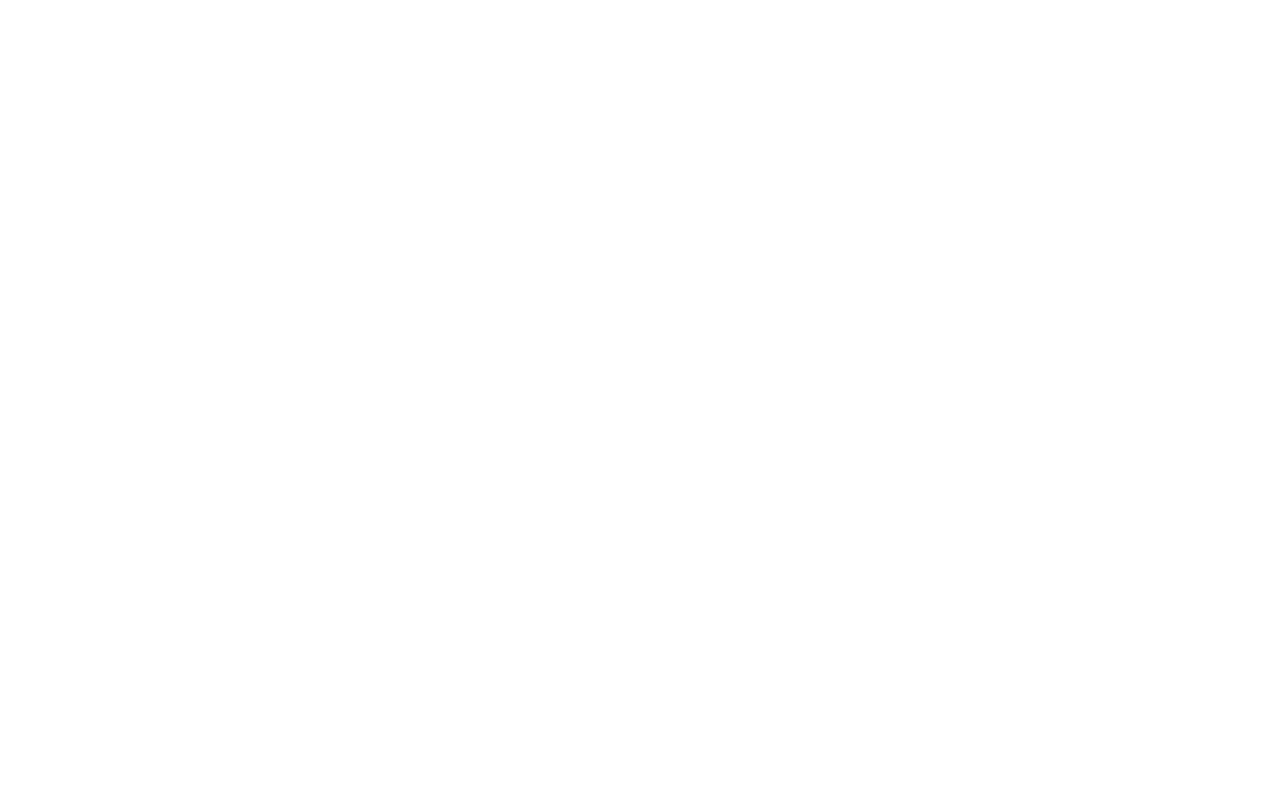
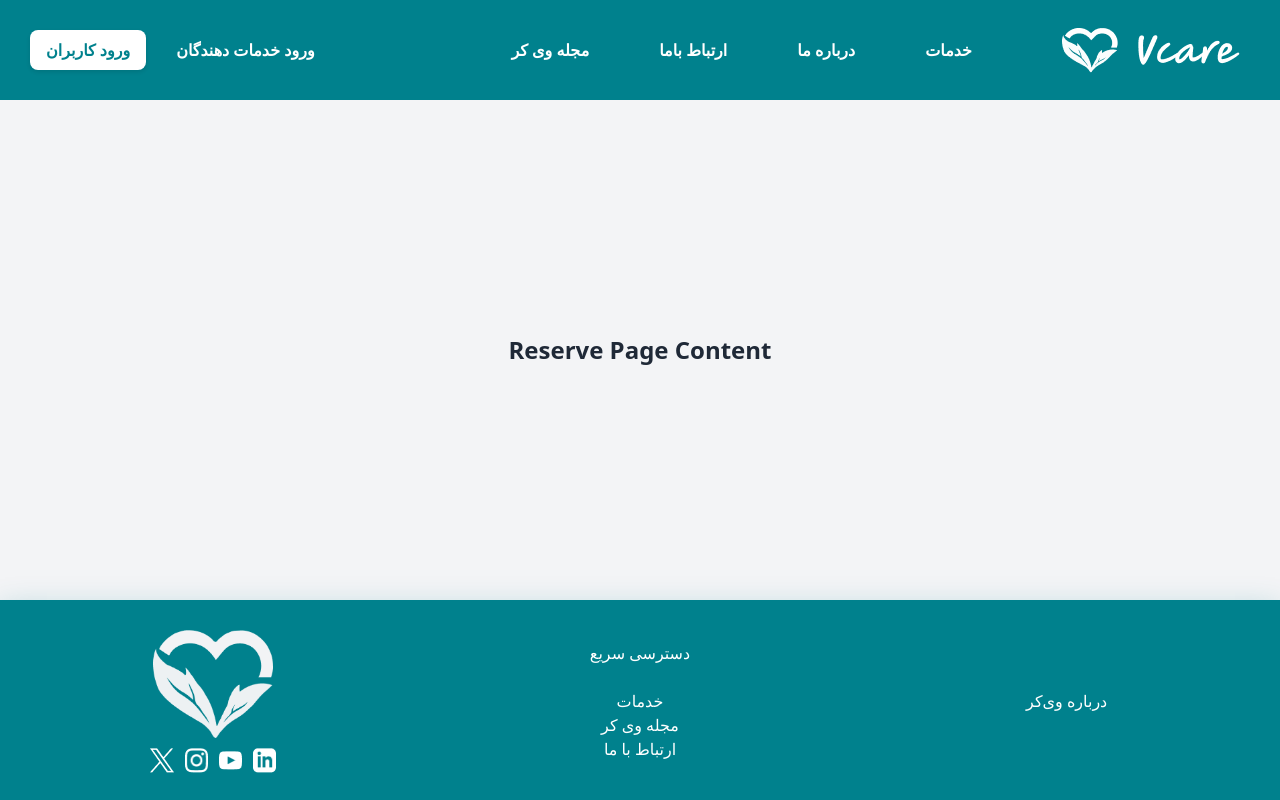
Before and after one commit to parsard/vcare-front, a React (Create React App) app: page /reserve in a window 1280 px wide. Before the commit this address had no page. Built offline with nearby package versions, Linux system fonts and the light colour scheme.

Commit message:
route for reservev page build

```diff
--- a/src/App.js
+++ b/src/App.js
@@ -18,6 +18,7 @@ import { validateToken } from "./slice/authSlice";
 import { useEffect } from "react";
 
 import { useDispatch } from "react-redux";
+import { Reserve } from "./Components/QuickAccess/Reserve";
 function App() {
   const dispatch = useDispatch();
 
@@ -31,11 +32,10 @@ function App() {
         {/* <Route index element={<div>Home Content</div>} /> */}
 
         {/* Route for Article Details */}
+        <Route path="/reserve" element={<Reserve />} />
         <Route path="/article/:id" element={<ArticleDetail />} />
-
       </Route>
     </Routes>
-
   );
 }
 
--- a/src/Components/QuickAccess/QuickAccess.jsx
+++ b/src/Components/QuickAccess/QuickAccess.jsx
@@ -3,14 +3,22 @@ import holder from "../../Assets/quick.svg";
 import Select from "react-select";
 import { color } from "framer-motion";
 import { useDispatch, useSelector } from "react-redux";
-import { fetchCities, fetchServices } from "../../slice/authSlice";
+import {
+  fetchCities,
+  fetchServices,
+  fetchServiceProviders,
+} from "../../slice/authSlice";
+import { useNavigate } from "react-router-dom";
 
 const QuickAccess = forwardRef((props, quickRef) => {
+  const navigate = useNavigate();
   const dispatch = useDispatch();
-  const { cities, services } = useSelector((state) => state.auth);
+  const { cities, services, providers } = useSelector((state) => state.auth);
+
+  const [selectedCity, setSelectedCity] = useState(null);
+  const [selectedService, setSelectedService] = useState(null);
 
   const [dropDownCity, setDropDownCity] = useState([]);
-
   const [dropDownServices, setDropDownServices] = useState([]);
 
   useEffect(() => {
@@ -42,6 +50,19 @@ const QuickAccess = forwardRef((props, quickRef) => {
     }
   }, [services]);
 
+  //onclick for reserve button
+
+  const handleReserveClick = () => {
+    console.log("Selected City:", selectedCity);
+    console.log("Selected Service:", selectedService);
+    if (selectedCity && selectedService) {
+      const city = selectedCity.label;
+      const service = selectedService.label;
+      navigate(`/reserve?city=${city}&service=${service}`);
+    } else {
+      alert("Please select city and service");
+    }
+  };
   const customStyles = {
     control: (base, state) => ({
       ...base,
@@ -138,6 +159,9 @@ const QuickAccess = forwardRef((props, quickRef) => {
                 placeholder="نوع خدمات را انتخاب کنید"
                 direction="rtl"
                 styles={customStyles}
+                onChange={(selectedOption) =>
+                  setSelectedService(selectedOption)
+                }
               />
             </div>
 
@@ -148,6 +172,7 @@ const QuickAccess = forwardRef((props, quickRef) => {
                 placeholder="شهر"
                 direction="rtl"
                 styles={customStyles}
+                onChange={(selectedOption) => setSelectedCity(selectedOption)}
               />
               <button
                 className="w-28 h-10 text-white font-normal"
@@ -157,7 +182,7 @@ const QuickAccess = forwardRef((props, quickRef) => {
                   border: "none",
                   marginTop: "20px",
                 }}
-                onClick={() => alert("Button clicked!")}
+                onClick={handleReserveClick}
               >
                 ثبت نوبت
               </button>
--- a/src/Components/QuickAccess/Reserve.jsx
+++ b/src/Components/QuickAccess/Reserve.jsx
@@ -1,8 +1,22 @@
-import { React, useEffect, useState } from "react";
-import { fetchServiceProviders } from "../../slice/authSlice";
-import { useDispatch, useSelector } from "react-redux";
-import { fetchCities, fetchServices } from "../../slice/authSlice";
+import { React } from "react";
+import Navbar from "../NavBar/NavBar";
+import Footer from "../Footer/Footer";
 
 export const Reserve = () => {
-  return <div>Reserve</div>;
+  return (
+    <div className="flex flex-col min-h-screen">
+      {/* Navbar */}
+      <Navbar />
+
+      {/* Main Content */}
+      <main className="flex-grow flex items-center justify-center bg-gray-100">
+        <h1 className="text-2xl font-bold text-gray-800">
+          Reserve Page Content
+        </h1>
+      </main>
+
+      {/* Footer */}
+      <Footer />
+    </div>
+  );
 };
--- a/src/ui/AppLayout.jsx
+++ b/src/ui/AppLayout.jsx
@@ -1,4 +1,4 @@
-import { Outlet,useLocation } from "react-router-dom";
+import { Outlet, useLocation } from "react-router-dom";
 import Navbar from "../Components/NavBar/NavBar";
 import { Modal } from "../Components/Modal/Modal";
 import OtpInput from "../Components/Verification/OtpInput";
@@ -12,42 +12,53 @@ export default function AppLayout() {
   const whyUsRef = useRef(null);
   const articleRef = useRef(null);
   const quickRef = useRef(null);
-  const scrollToWhyUs = ()=>{
-    if (whyUsRef.current){
-      whyUsRef.current.scrollIntoView({behavior:'smooth',block:"start"})
+  const scrollToWhyUs = () => {
+    if (whyUsRef.current) {
+      whyUsRef.current.scrollIntoView({ behavior: "smooth", block: "start" });
     }
-  }
+  };
   const scrollToArticle = () => {
     if (articleRef.current) {
-      articleRef.current.scrollIntoView({ behavior: 'smooth', block: 'start' });
+      articleRef.current.scrollIntoView({ behavior: "smooth", block: "start" });
     }
   };
-  const scrollToQuick =()=>{
-    if(quickRef.current){
-      quickRef.current.scrollIntoView({behavior:'smooth',block:"start"})
+  const scrollToQuick = () => {
+    if (quickRef.current) {
+      quickRef.current.scrollIntoView({ behavior: "smooth", block: "start" });
     }
-  }
+  };
   const location = useLocation();
+  const showNavbarFooter = !location.pathname.startsWith("/reserve");
 
   const isArticleDetail = location.pathname.startsWith("/article");
 
   return (
     <>
       <div className="flex-wrapper bg-[#EDF6F9]">
-        <Navbar onAboutClick={scrollToWhyUs} onArticleClick={scrollToArticle}></Navbar>
+        {showNavbarFooter && (
+          <Navbar
+            onAboutClick={scrollToWhyUs}
+            onArticleClick={scrollToArticle}
+          />
+        )}
         <main className="content ">
           <Outlet></Outlet>
-          { !isArticleDetail && (
+          {!isArticleDetail && showNavbarFooter && (
             <>
-          <Modal></Modal>
-          <QuickAccess ref={quickRef} />
-          <Article ref={articleRef} />
-          <About ref={whyUsRef} />
+              <Modal></Modal>
+              <QuickAccess ref={quickRef} />
+              <Article ref={articleRef} />
+              <About ref={whyUsRef} />
             </>
           )}
         </main>
-        <Footer onAboutClick={scrollToWhyUs}
-        onArticleClick={scrollToArticle} onQuickClick={scrollToQuick}></Footer>
+        {showNavbarFooter && (
+          <Footer
+            onAboutClick={scrollToWhyUs}
+            onArticleClick={scrollToArticle}
+            onQuickClick={scrollToQuick}
+          />
+        )}
       </div>
     </>
   );
```
Lines whose indentation alone changed are shown as unchanged.
